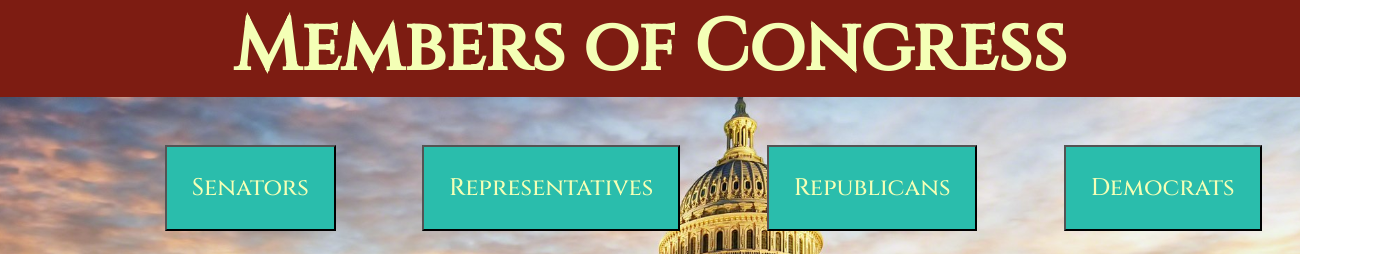
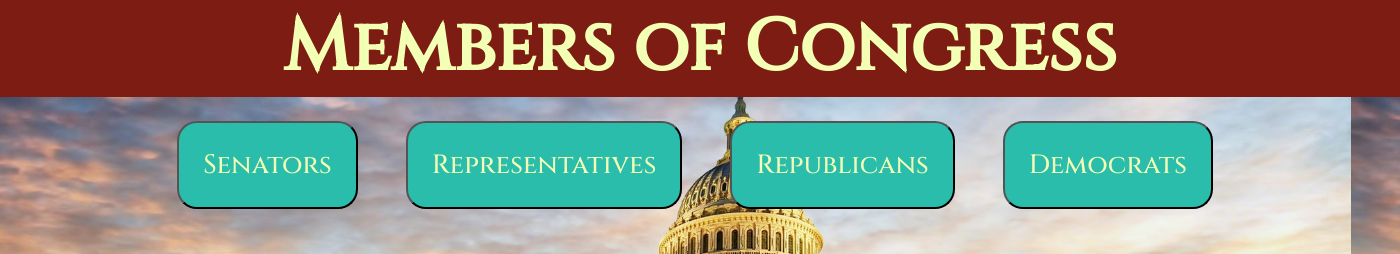
Before and after one commit to JonahOliphant/congress, a plain HTML site: page index.html in a window 1280 px wide. Shown: the top 254 px of the page, 1400 px wide, since content can reach past the window. Drawn offline with Linux system fonts and the light colour scheme.

Commit message:
more width

```diff
--- a/style.css
+++ b/style.css
@@ -11,29 +11,30 @@ h1 {
   background-color: #7d1c12;
   justify-content: center;
   font-size: 3rem;
-  min-width: 1300px;
+  min-width: 1400px;
   background-color: #7d1c12;
 }
 
 header {
   display: flex;
-  justify-content: space-evenly;
-  margin-right: 5rem;
-  min-width: 1300px;
+  justify-content: center;
+  min-width: 1350px;
 }
 
 button {
   display: flex;
   justify-content: center;
   background-color: #2abdac;
-  padding: 1.04rem;
-  margin-left: 2rem;
-  margin-top: 2rem;
-  margin-bottom: 2rem;
+  padding: 1rem;
+  margin: 1rem;
+  font-size: 1.1rem;
+  border-radius: 20px;
+  transition-duration: 0.4s;
 }
 
 button:hover {
   background-color: #c27527;
+  box-shadow: 0 12px 16px 0 rgba(0,0,0,0.24), 0 17px 50px 0 rgba(0,0,0,0.19);
 }
 
 button:active {
@@ -51,7 +52,7 @@ body {
 .senators {
   display: flex;
   flex-wrap: wrap;
-  min-width: 1300px;
+  min-width: 1400px;
   justify-content: center;
 }
 
```
